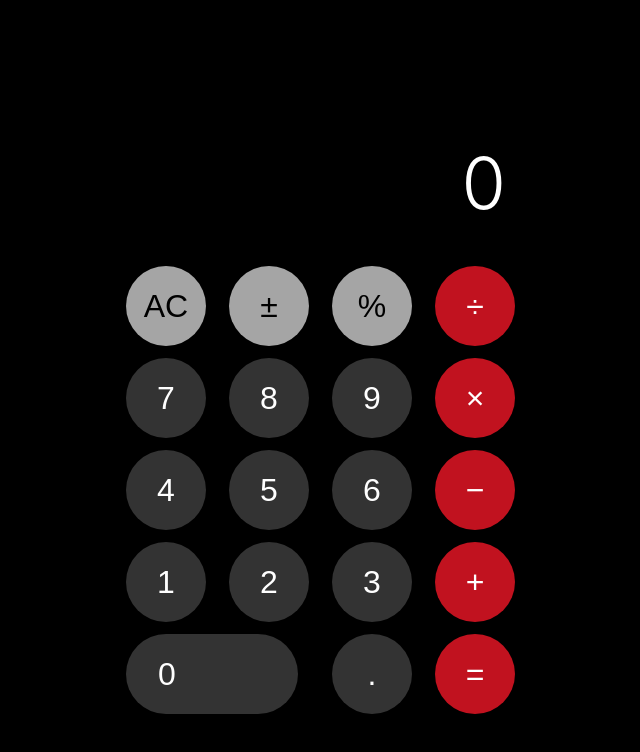
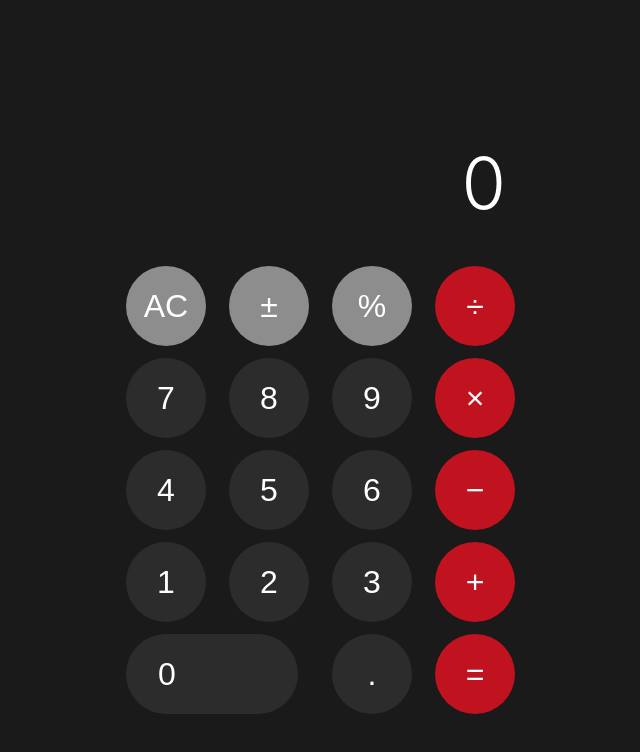
Before and after one commit to rachedhedia/calculator-frontend, a React (Create React App) app: page / in a window 1280 px wide. Shown: the top 752 px of the page, without its empty margins (314-954 px from the left). Built offline with nearby package versions, Linux system fonts and the light colour scheme.

Commit message:
Update color scheme to complement red theme

```diff
--- a/src/App.css
+++ b/src/App.css
@@ -1,6 +1,6 @@
 .App {
   text-align: center;
-  background-color: #000000;
+  background-color: #1A1A1A;
   min-height: 100vh;
   display: flex;
   justify-content: center;
@@ -42,7 +42,7 @@
 }
 
 .calculator {
-  background-color: #000000;
+  background-color: #1A1A1A;
   padding: 20px;
   width: 100%;
   max-width: 400px;
@@ -52,8 +52,8 @@
 }
 
 .display {
-  background-color: #000000;
-  color: white;
+  background-color: #1A1A1A;
+  color: #FFFFFF;
   text-align: right;
   padding: 20px;
   font-size: 4.5rem;
@@ -112,22 +112,22 @@ button {
   -webkit-tap-highlight-color: transparent;
 }
 
-/* Function buttons (light gray) */
+/* Function buttons (darker gray) */
 button[data-function="true"] {
-  background-color: #A5A5A5;
-  color: black;
+  background-color: #8D8D8D;
+  color: #FFFFFF;
 }
 
 /* Operation buttons (red) */
 button[data-operation="true"] {
   background-color: #C1121F;
-  color: white;
+  color: #FFFFFF;
 }
 
-/* Number buttons (dark gray) */
+/* Number buttons (charcoal) */
 button[data-number="true"] {
-  background-color: #333333;
-  color: white;
+  background-color: #2C2C2C;
+  color: #FFFFFF;
 }
 
 /* Zero button special styling */
@@ -144,7 +144,7 @@ button:active {
 }
 
 .error {
-  color: #ff6b6b;
+  color: #FF8B8B;
   font-size: 0.9rem;
   text-align: center;
   position: absolute;
@@ -176,11 +176,11 @@ button:active {
   left: 0;
   right: 0;
   bottom: 0;
-  background-color: rgba(0, 0, 0, 0.7);
+  background-color: rgba(26, 26, 26, 0.85);
+  backdrop-filter: blur(3px);
   display: flex;
   align-items: center;
   justify-content: center;
-  backdrop-filter: blur(2px);
 }
 
 .loading-dots {
@@ -191,7 +191,7 @@ button:active {
 .loading-dots span {
   width: 8px;
   height: 8px;
-  background-color: white;
+  background-color: #FFFFFF;
   border-radius: 50%;
   animation: pulse 1.4s infinite;
   opacity: 0.7;
```
